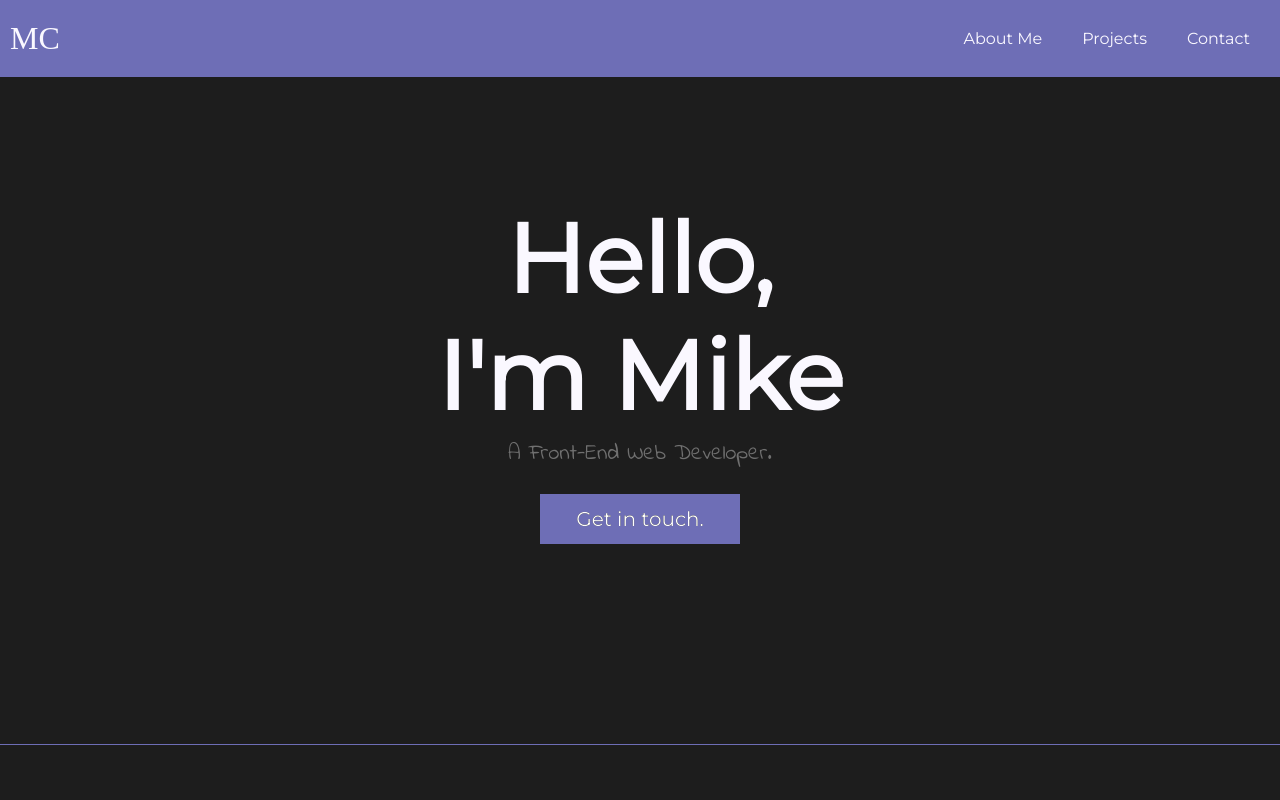
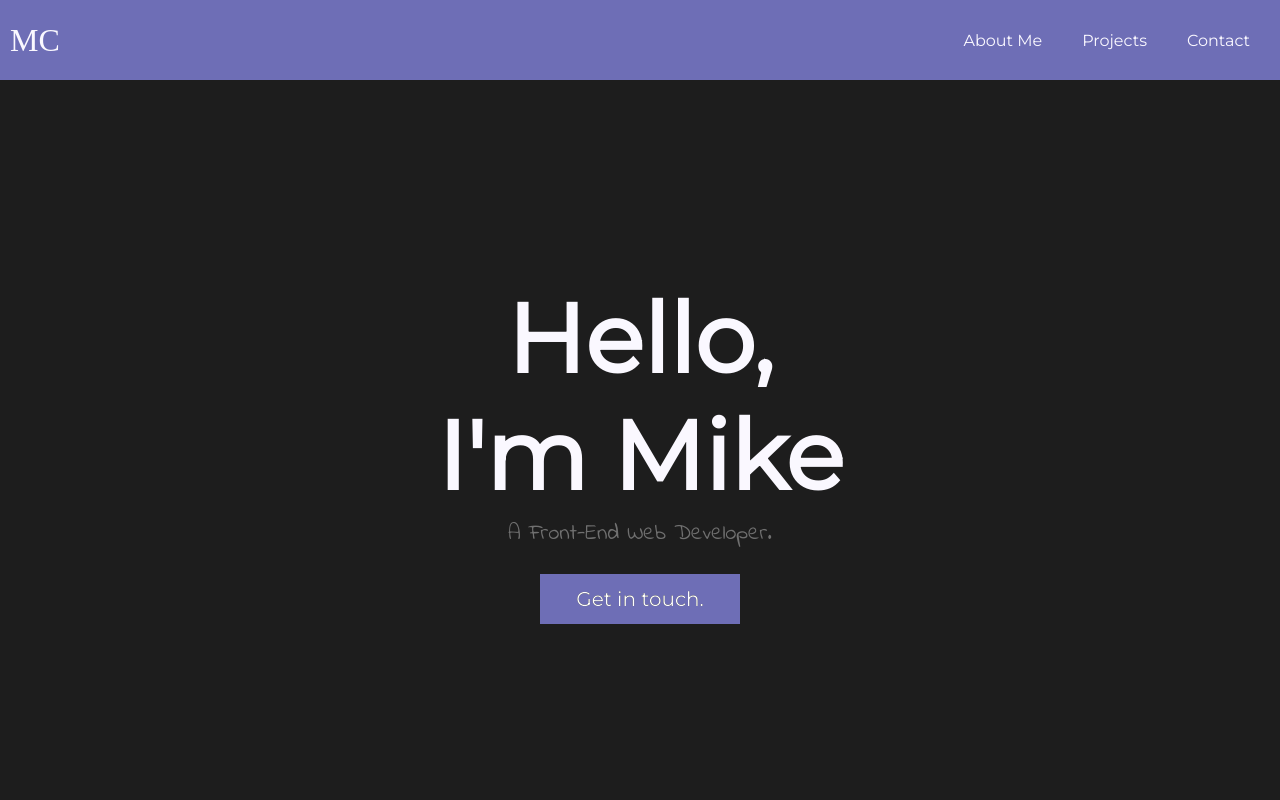
Before and after one commit to MichaelCooperman/portfolio, a React (Create React App) app: page / in a window 1280 px wide. Shown: the top 800 px of the page. Built offline with nearby package versions, Linux system fonts and the light colour scheme; grey boxes are pictures that could not be loaded; a web font is replaced by a local one.

Commit message:
navbarfix

```diff
--- a/src/components/header/_header.module.scss
+++ b/src/components/header/_header.module.scss
@@ -1,6 +1,9 @@
 @use "../../variables" as s;
 
 .header-section {
+  display: flex;
+  justify-content: center;
+  height: 80px;
   background: s.$PurpleColor;
 
   div {
--- a/src/components/header/navbar/_navbar.module.scss
+++ b/src/components/header/navbar/_navbar.module.scss
@@ -17,20 +17,18 @@
   align-items: center;
   padding: 20px 10px;
   width: 100%;
-  // background-color:
   .hamburger {
     cursor: pointer;
   }
 }
 
 .navbar {
-  display: flex;
   max-width: 1440px;
   width: 100%;
+  position: fixed;
   background-color: s.$PurpleColor;
-  position: fixed;
-  top: 0;
-  left: 0;
+  // top: 0;
+  // left: 0;
   z-index: 10;
 
   a {
--- a/src/main.module.css
+++ b/src/main.module.css
@@ -229,6 +229,9 @@ button {
 }
 
 .header-section {
+  display: flex;
+  justify-content: center;
+  height: 80px;
   background: rgb(110, 110, 182);
 }
 .header-section div {
@@ -501,13 +504,10 @@ button {
 }
 
 .navbar {
-  display: flex;
   max-width: 1440px;
   width: 100%;
+  position: fixed;
   background-color: rgb(110, 110, 182);
-  position: fixed;
-  top: 0;
-  left: 0;
   z-index: 10;
 }
 .navbar a {
```
Also changed, not shown: 1 other file (tests, documents, lock files or other folders).
